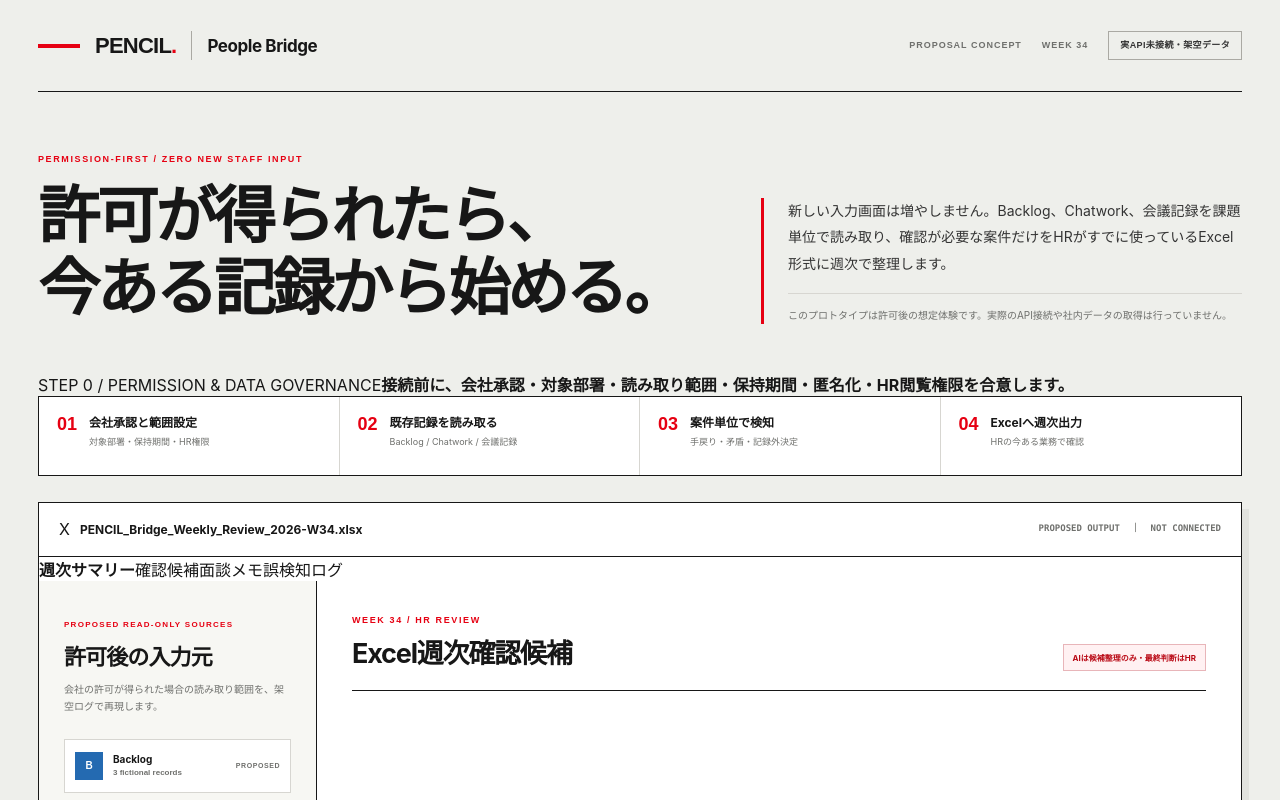
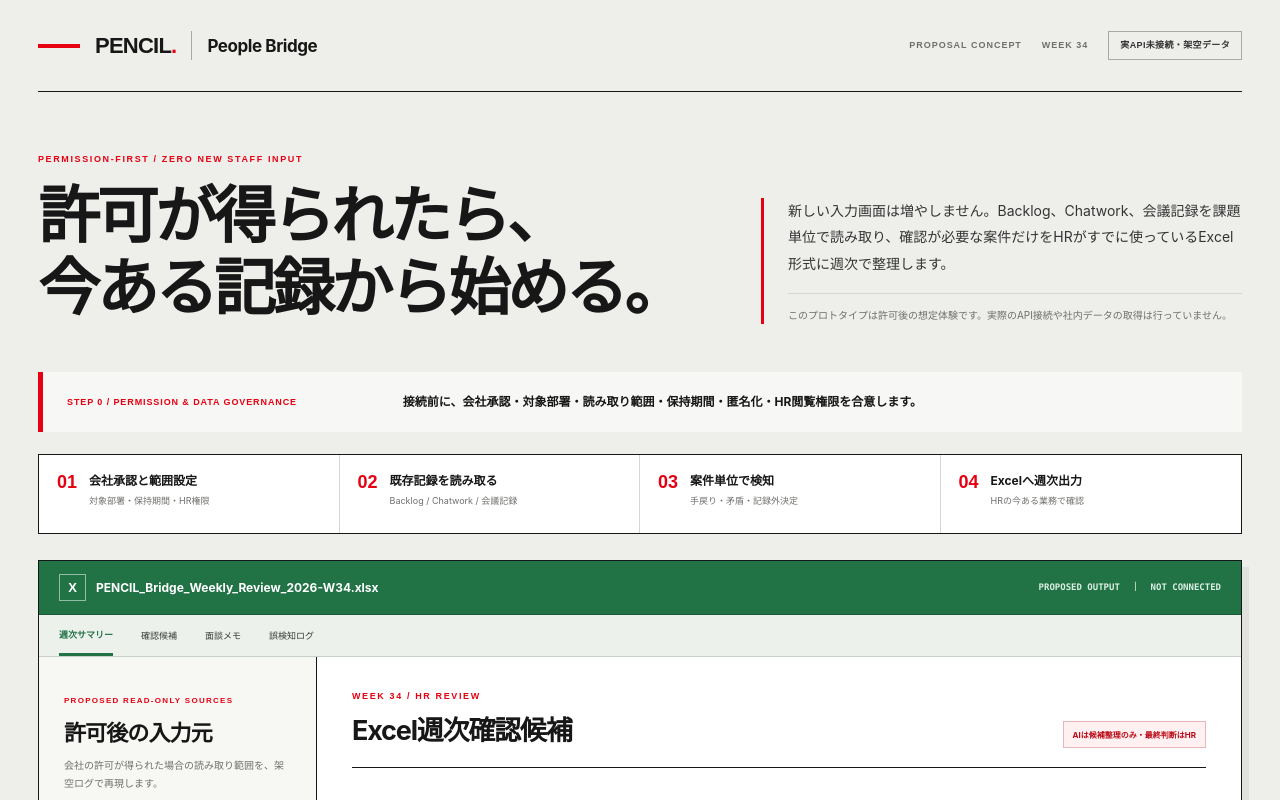
Before and after one commit to Jsmitty78/pencil-people-bridge, a Next.js app: page / in a window 1280 px wide. Shown: the top 800 px of the page. Built offline with nearby package versions, Linux system fonts and the light colour scheme.

Commit message:
Polish Excel workflow UI

```diff
--- a/app/globals.css
+++ b/app/globals.css
@@ -10,7 +10,7 @@
   --paper: #ffffff;
   --canvas: #eeefeb;
   --panel: #f7f7f3;
-  --green: #287052;
+  --green: #217346;
   --amber: #9a691a;
   font-family: "Hiragino Kaku Gothic ProN", "Yu Gothic", YuGothic, Meiryo, -apple-system, BlinkMacSystemFont, "Segoe UI", sans-serif;
   color: var(--ink);
@@ -51,6 +51,10 @@ button:focus-visible { outline: 3px solid rgba(230, 0, 18, .24); outline-offset:
 .introNote p { margin: 0; color: var(--ink-2); font-size: 14px; line-height: 1.9; }
 .introNote small { display: block; margin-top: 15px; padding-top: 13px; border-top: 1px solid var(--line); color: var(--muted); font-size: 10px; line-height: 1.7; }
 
+.permissionCallout { display: grid; grid-template-columns: minmax(230px, .38fr) 1fr; align-items: center; gap: 26px; margin: 0 0 22px; padding: 20px 24px; border-left: 5px solid var(--red); background: #f7f7f5; }
+.permissionCallout span { color: var(--red); font: 800 9px/1.4 Arial, Helvetica, sans-serif; letter-spacing: .1em; }
+.permissionCallout strong { font-size: 12px; line-height: 1.7; }
+
 .flow { display: grid; grid-template-columns: repeat(4, 1fr); margin: 0 0 26px; padding: 0; list-style: none; border: 1px solid var(--ink); background: var(--paper); }
 .flow li { display: grid; grid-template-columns: auto 1fr; gap: 12px; min-height: 78px; padding: 18px; border-right: 1px solid var(--line); }
 .flow li:last-child { border-right: 0; }
@@ -60,11 +64,13 @@ button:focus-visible { outline: 3px solid rgba(230, 0, 18, .24); outline-offset:
 .flow small { color: var(--muted); font-size: 9px; line-height: 1.4; }
 
 .reportFrame { border: 1px solid var(--ink); background: var(--paper); box-shadow: 7px 7px 0 rgba(23, 23, 23, .06); }
-.reportBar { display: flex; align-items: center; justify-content: space-between; min-height: 54px; gap: 24px; padding: 0 20px; border-bottom: 1px solid var(--ink); }
+.reportBar { display: flex; align-items: center; justify-content: space-between; min-height: 54px; gap: 24px; padding: 0 20px; border-bottom: 1px solid #175c37; background: var(--green); color: #fff; }
 .reportBar div { display: flex; align-items: center; gap: 10px; }
 .reportBar strong { font-size: 12px; }
-.reportBar p { margin: 0; color: var(--muted); font: 700 9px/1.3 ui-monospace, SFMono-Regular, Menlo, monospace; }
-.liveDot { width: 8px; height: 8px; border-radius: 50%; background: var(--green); box-shadow: 0 0 0 4px #e4f0e9; }
+.reportBar p { margin: 0; color: #dcefe4; font: 700 9px/1.3 ui-monospace, SFMono-Regular, Menlo, monospace; }
+.excelMark { display: grid; place-items: center; width: 27px; height: 27px; border: 1px solid rgba(255,255,255,.52); color: #fff; font: 800 13px/1 Arial, Helvetica, sans-serif; }
+.workbookTabs { display: flex; align-items: center; gap: 28px; min-height: 42px; padding: 0 20px; border-bottom: 1px solid #c6d0c7; background: #edf1ec; color: #383d38; font-size: 9px; }
+.workbookTabs b { display: flex; align-items: center; align-self: stretch; border-bottom: 3px solid var(--green); color: var(--green); }
 
 .reportLayout { display: grid; grid-template-columns: 278px minmax(0, 1fr); }
 .batchPanel { padding: 30px 25px; border-right: 1px solid var(--ink); background: var(--panel); }
@@ -117,6 +123,22 @@ button:focus-visible { outline: 3px solid rgba(230, 0, 18, .24); outline-offset:
 .summaryItem.alert strong { color: #ff6f79; }
 .summaryItem span { color: #b8b8b8; font-size: 8px; white-space: nowrap; }
 .summaryRow > p { align-self: center; justify-self: end; max-width: 255px; margin: 0; color: #aaa; font-size: 8.5px; line-height: 1.6; text-align: right; }
+
+.excelTableWrap { margin: 0 0 22px; overflow-x: auto; border: 1px solid #bfcabf; background: var(--paper); }
+.excelTable { width: 100%; min-width: 820px; border-collapse: collapse; table-layout: fixed; font-size: 9px; }
+.excelTable th, .excelTable td { padding: 11px 10px; border-right: 1px solid #d9dfd8; border-bottom: 1px solid #d1d8d0; text-align: left; vertical-align: top; line-height: 1.5; }
+.excelTable th:last-child, .excelTable td:last-child { border-right: 0; }
+.excelTable th { background: #e8eee6; color: #354138; font-size: 8px; letter-spacing: .035em; }
+.excelTable th:nth-child(1) { width: 70px; }
+.excelTable th:nth-child(2) { width: 88px; }
+.excelTable th:nth-child(3) { width: 145px; }
+.excelTable th:nth-child(5) { width: 62px; }
+.excelTable th:nth-child(7) { width: 90px; }
+.excelTable .needsReview td:first-child { color: var(--red); font-weight: 800; }
+.excelTable .normalRow { color: var(--muted); background: #fbfbf9; }
+.sheetDivider { display: flex; align-items: baseline; gap: 14px; margin: 2px 0 13px; padding-bottom: 9px; border-bottom: 1px solid var(--ink); }
+.sheetDivider b { color: var(--green); font-size: 11px; }
+.sheetDivider span { color: var(--muted); font-size: 8px; }
 
 .caseList { display: flex; flex-direction: column; gap: 19px; }
 .caseCard { border: 1px solid var(--line-dark); background: #fbfbf8; transition: opacity .15s ease; }
@@ -208,10 +230,12 @@ button:focus-visible { outline: 3px solid rgba(230, 0, 18, .24); outline-offset:
   .headerMeta { flex-wrap: wrap; gap: 10px 16px; }
   .intro { grid-template-columns: 1fr; gap: 28px; padding: 49px 0 39px; }
   .introNote { max-width: 600px; }
+  .permissionCallout { grid-template-columns: 1fr; gap: 8px; }
   .flow { grid-template-columns: repeat(2, 1fr); }
   .flow li:nth-child(2) { border-right: 0; }
   .flow li:nth-child(-n+2) { border-bottom: 1px solid var(--line); }
   .reportBar { align-items: flex-start; flex-direction: column; gap: 6px; padding-top: 13px; padding-bottom: 13px; }
+  .workbookTabs { gap: 19px; overflow-x: auto; white-space: nowrap; }
   .reportLayout { grid-template-columns: 1fr; }
   .batchPanel { border-right: 0; border-bottom: 1px solid var(--ink); }
   .sourceList { display: grid; grid-template-columns: repeat(3, 1fr); }
```
